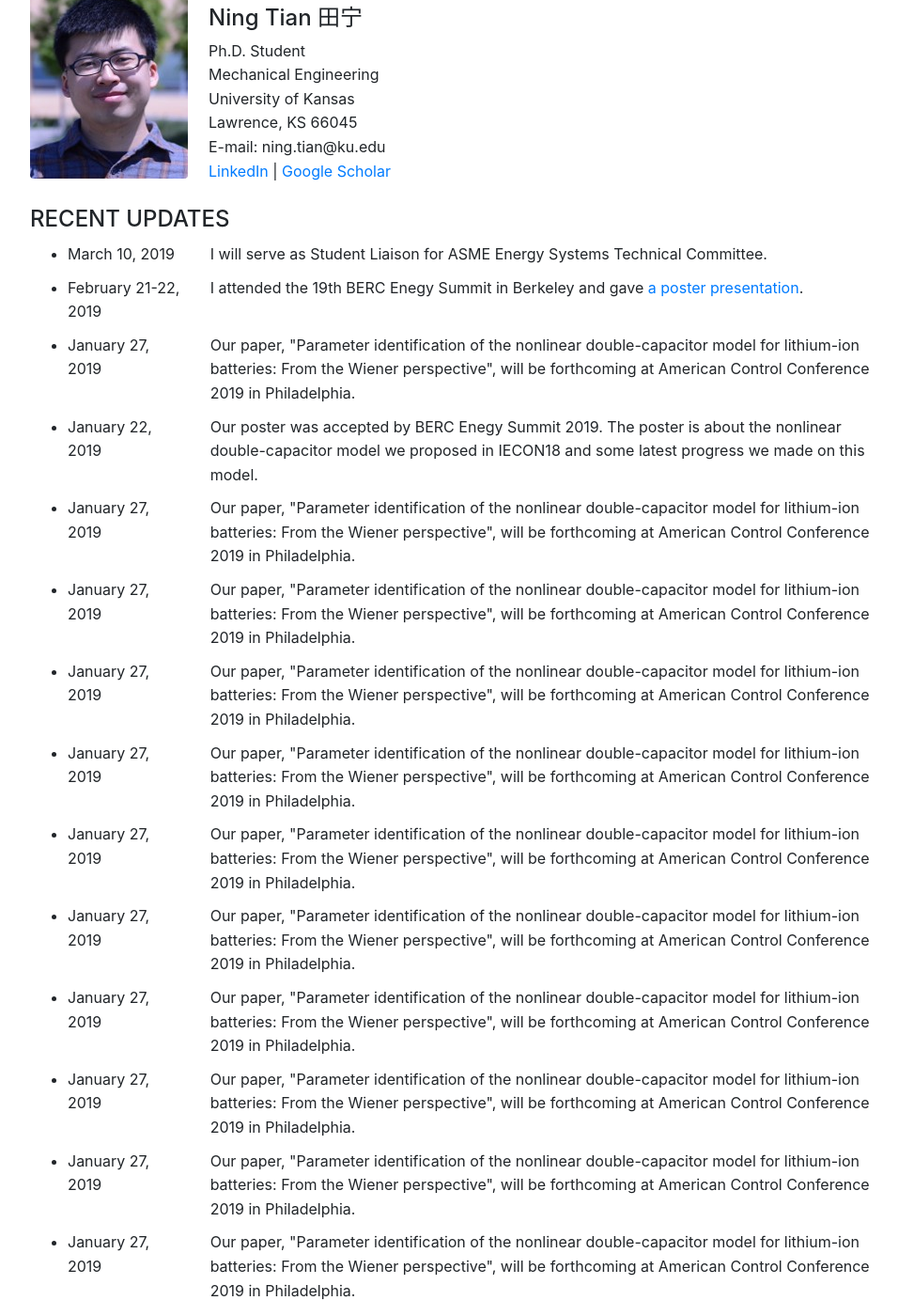
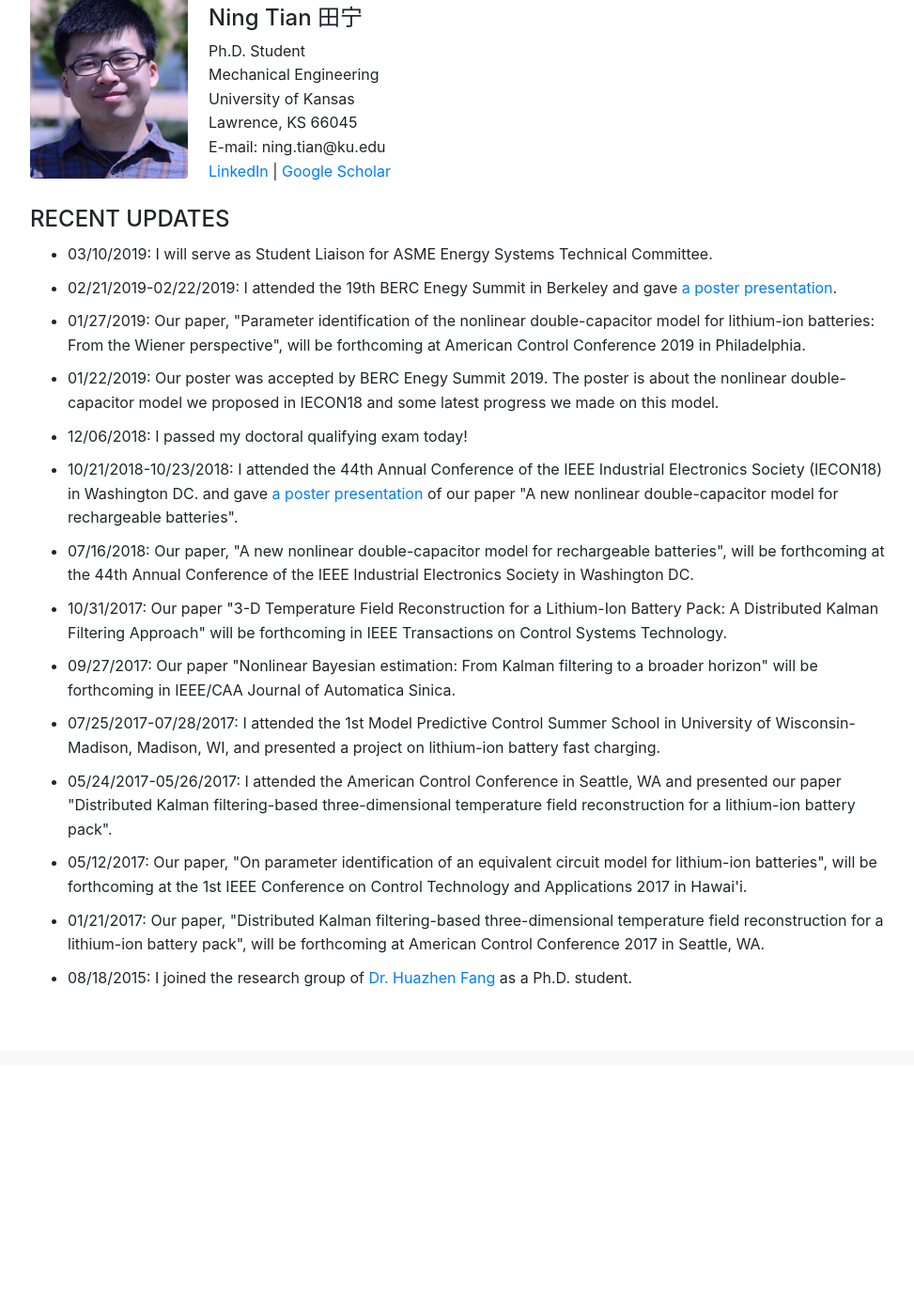
Before and after one commit to ningtian/ningtian.github.io, a Jekyll site: the page index.html, which Jekyll copies as it is, in a window 1280 px wide and 1400 px high, scrolled down 332 px. Shown: the whole window at 94% size, without its empty margins (148-1121 px from the left). Built offline with Jekyll 4.4.1, drawn with Linux system fonts in a browser that asks for light colours; after the commit the page ends 1465 px from its top, so only the background shows below that.

Commit message:
Update index.html

```diff
--- a/index.html
+++ b/index.html
@@ -94,117 +94,6 @@
 
 	<ul>
 
-	<li>
-	<div class="row">
-	<div class="col-sm-2">March 10, 2019</div>
-	<div class="col-sm">I will serve as Student Liaison for ASME Energy Systems Technical Committee.</div>
-	</div>
-	</li>
-
-	<li>
-	<div class="row">
-	<div class="col-sm-2">February 21-22, 2019</div>
-	<div class="col-sm">I attended the 19th BERC Enegy Summit in Berkeley and gave <a href="/files/BERC-poster-ver3.pdf">a poster presentation</a>.</div>
-	</div>
-	</li>
-
-	<li>
-	<div class="row">
-	<div class="col-sm-2">January 27, 2019</div>
-	<div class="col-sm">Our paper, "Parameter identification of the nonlinear double-capacitor model for lithium-ion batteries: From the
-	Wiener perspective", will be forthcoming at American Control Conference 2019 in Philadelphia.</div>
-	</div>
-	</li>
-
-	<li>
-	<div class="row">
-	<div class="col-sm-2">January 22, 2019</div>
-	<div class="col-sm">Our poster was accepted by BERC Enegy Summit 2019. The poster is about the nonlinear
-	double-capacitor model we proposed in IECON18 and some latest progress we made on this model.</div>
-	</div>
-	</li>
-
-			<li>
-	<div class="row">
-	<div class="col-sm-2">January 27, 2019</div>
-	<div class="col-sm">Our paper, "Parameter identification of the nonlinear double-capacitor model for lithium-ion batteries: From the
-	Wiener perspective", will be forthcoming at American Control Conference 2019 in Philadelphia.</div>
-	</div>
-	</li>
-
-			<li>
-	<div class="row">
-	<div class="col-sm-2">January 27, 2019</div>
-	<div class="col-sm">Our paper, "Parameter identification of the nonlinear double-capacitor model for lithium-ion batteries: From the
-	Wiener perspective", will be forthcoming at American Control Conference 2019 in Philadelphia.</div>
-	</div>
-	</li>
-
-			<li>
-	<div class="row">
-	<div class="col-sm-2">January 27, 2019</div>
-	<div class="col-sm">Our paper, "Parameter identification of the nonlinear double-capacitor model for lithium-ion batteries: From the
-	Wiener perspective", will be forthcoming at American Control Conference 2019 in Philadelphia.</div>
-	</div>
-	</li>
-
-			<li>
-	<div class="row">
-	<div class="col-sm-2">January 27, 2019</div>
-	<div class="col-sm">Our paper, "Parameter identification of the nonlinear double-capacitor model for lithium-ion batteries: From the
-	Wiener perspective", will be forthcoming at American Control Conference 2019 in Philadelphia.</div>
-	</div>
-	</li>
-
-			<li>
-	<div class="row">
-	<div class="col-sm-2">January 27, 2019</div>
-	<div class="col-sm">Our paper, "Parameter identification of the nonlinear double-capacitor model for lithium-ion batteries: From the
-	Wiener perspective", will be forthcoming at American Control Conference 2019 in Philadelphia.</div>
-	</div>
-	</li>
-
-			<li>
-	<div class="row">
-	<div class="col-sm-2">January 27, 2019</div>
-	<div class="col-sm">Our paper, "Parameter identification of the nonlinear double-capacitor model for lithium-ion batteries: From the
-	Wiener perspective", will be forthcoming at American Control Conference 2019 in Philadelphia.</div>
-	</div>
-	</li>
-
-			<li>
-	<div class="row">
-	<div class="col-sm-2">January 27, 2019</div>
-	<div class="col-sm">Our paper, "Parameter identification of the nonlinear double-capacitor model for lithium-ion batteries: From the
-	Wiener perspective", will be forthcoming at American Control Conference 2019 in Philadelphia.</div>
-	</div>
-	</li>
-
-			<li>
-	<div class="row">
-	<div class="col-sm-2">January 27, 2019</div>
-	<div class="col-sm">Our paper, "Parameter identification of the nonlinear double-capacitor model for lithium-ion batteries: From the
-	Wiener perspective", will be forthcoming at American Control Conference 2019 in Philadelphia.</div>
-	</div>
-	</li>
-
-			<li>
-	<div class="row">
-	<div class="col-sm-2">January 27, 2019</div>
-	<div class="col-sm">Our paper, "Parameter identification of the nonlinear double-capacitor model for lithium-ion batteries: From the
-	Wiener perspective", will be forthcoming at American Control Conference 2019 in Philadelphia.</div>
-	</div>
-	</li>
-
-			<li>
-	<div class="row">
-	<div class="col-sm-2">January 27, 2019</div>
-	<div class="col-sm">Our paper, "Parameter identification of the nonlinear double-capacitor model for lithium-ion batteries: From the
-	Wiener perspective", will be forthcoming at American Control Conference 2019 in Philadelphia.</div>
-	</div>
-	</li>
-
-
 	<li>03/10/2019: I will serve as Student Liaison for ASME Energy Systems Technical Committee. </li>
 
 	<li>02/21/2019-02/22/2019: I attended the 19th BERC Enegy Summit in Berkeley and gave <a href="/files/BERC-poster-ver3.pdf">a poster presentation</a>. </li>
```
